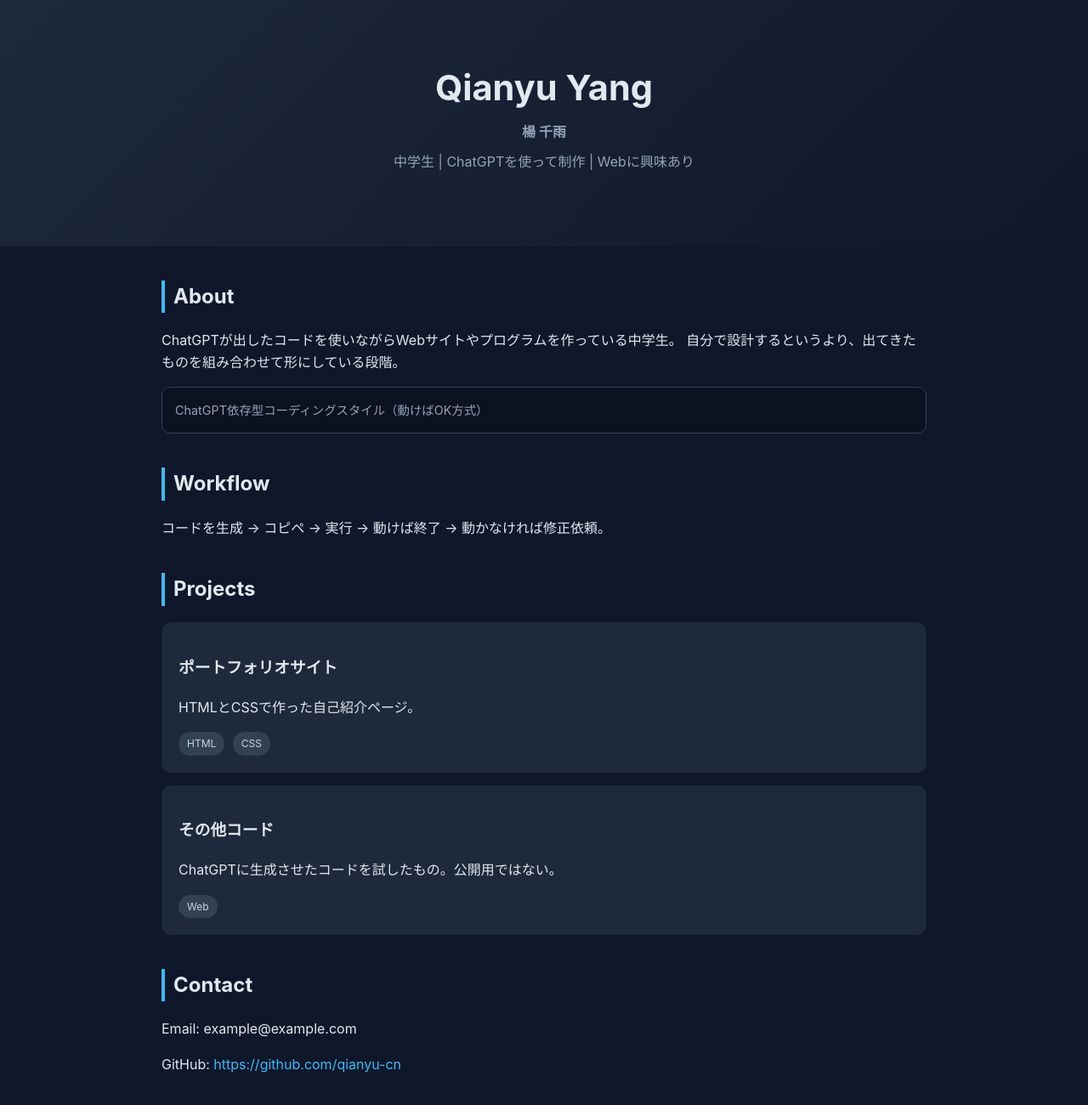
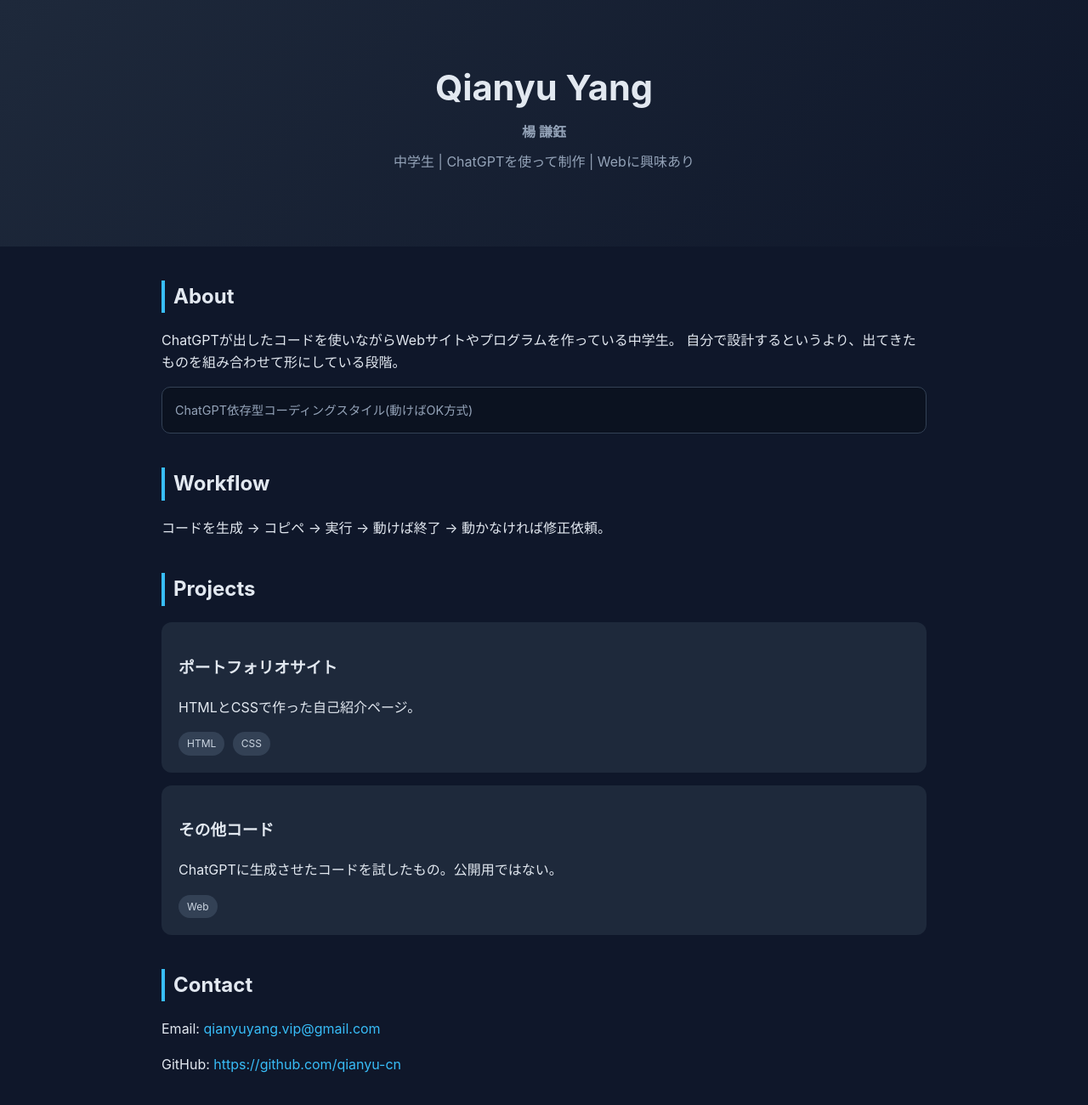
Before and after one commit to qianyu-cn/qianyu-cn.github.io, a plain HTML site: page index.html in a window 1280 px wide. Shown: the top 1300 px of the page at 85% size. Drawn offline with Linux system fonts and the light colour scheme.

Commit message:
Update index.html

```diff
--- a/index.html
+++ b/index.html
@@ -1,3 +1,4 @@
+
 <!DOCTYPE html>
 <html lang="ja">
 <head>
@@ -87,7 +88,7 @@
   <h1>
     Qianyu Yang
     <div style="font-size:1rem; color:#94a3b8; margin-top:6px;">
-      楊 千雨
+      楊 謙鈺
     </div>
   </h1>
   <p>中学生 | ChatGPTを使って制作 | Webに興味あり</p>
@@ -101,7 +102,7 @@
   </p>
 
   <div class="note">
-    ChatGPT依存型コーディングスタイル（動けばOK方式）
+    ChatGPT依存型コーディングスタイル(動けばOK方式)
   </div>
 </section>
 
@@ -131,7 +132,7 @@
 
 <section>
   <h2>Contact</h2>
-  <p>Email: example@example.com</p>
+  <p>Email: <a href="qianyuyang.vip@gmail.com">qianyuyang.vip@gmail.com</a></p>
   <p>GitHub: <a href="https://github.com/qianyu-cn">https://github.com/qianyu-cn</a></p>
 </section>
 
```
